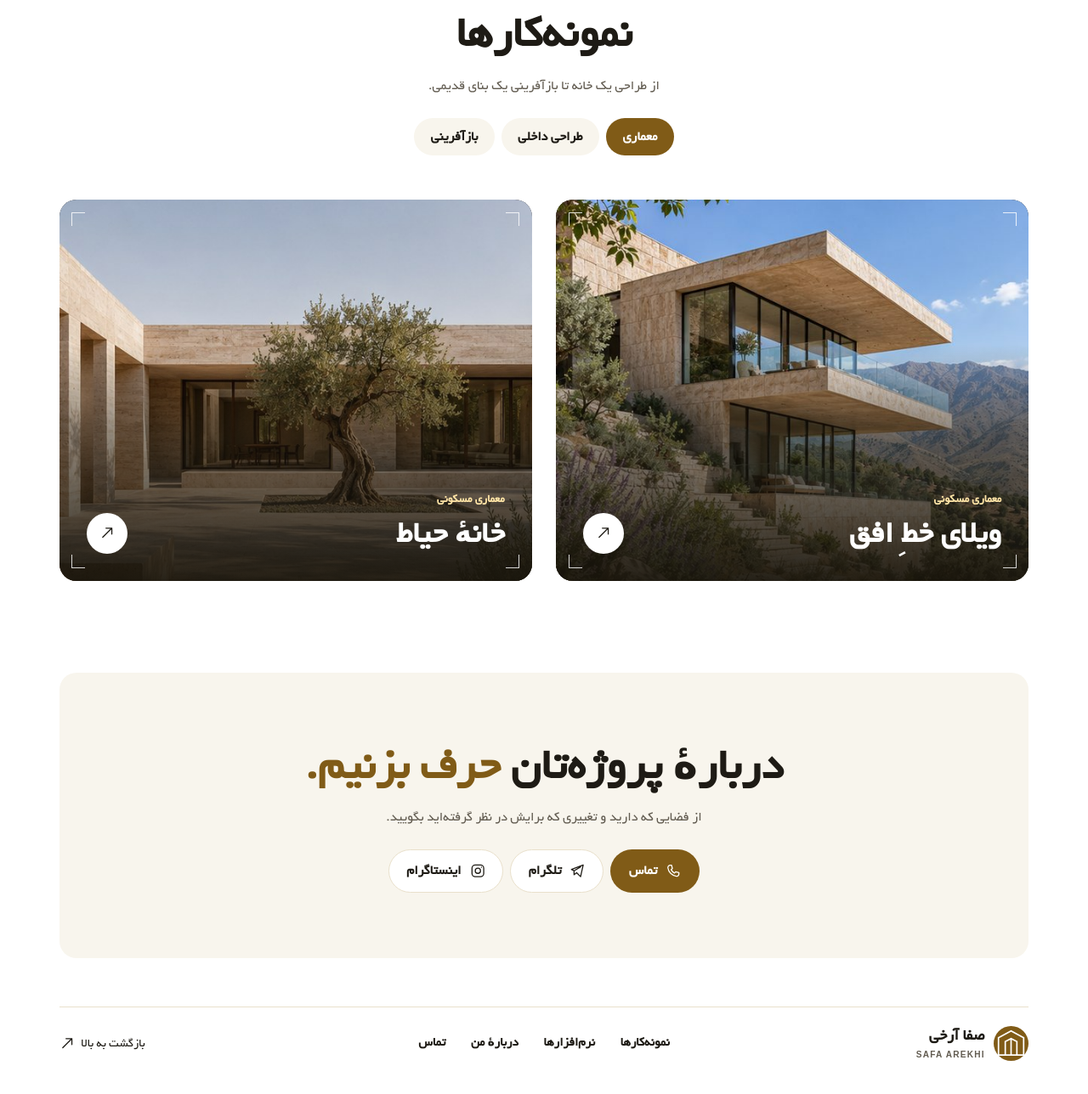
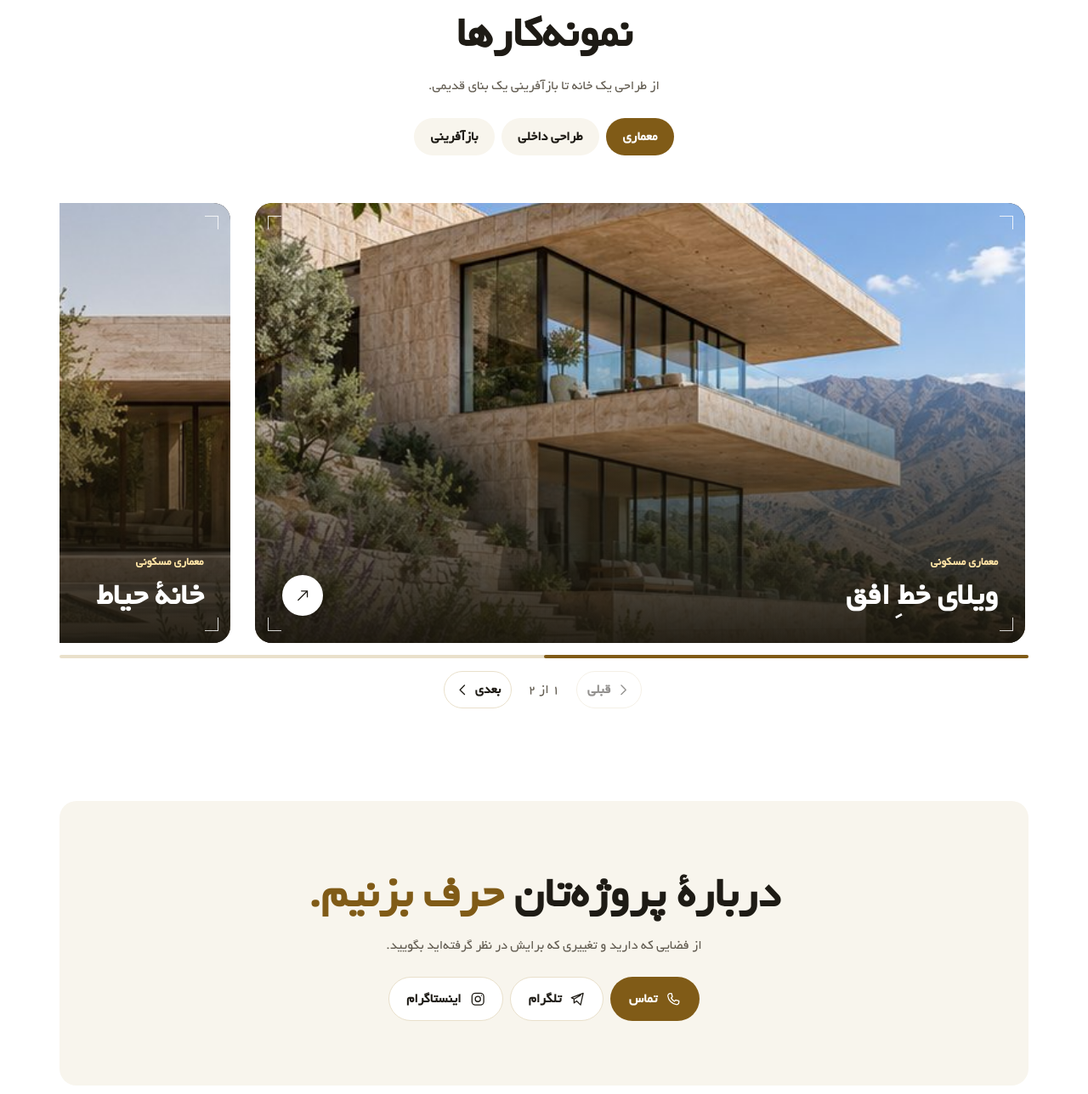
Before and after one commit to mostafaarekhi/mostafaarekhi.github.io, a PHP site: page /safaarekhi/index.html in a window 1280 px wide. Shown: the part 2211-3499 px from the top of the page at 85% size. Before the commit the page ends 3460 px from the top, so only its background shows below. Run offline with PHP 8.4, Linux system fonts and the light colour scheme.

Commit message:
Publish the project carousel and Persian glyph correction

```diff
--- a/safaarekhi/index.html
+++ b/safaarekhi/index.html
@@ -4,11 +4,11 @@
   <meta charset="utf-8">
   <meta name="viewport" content="width=device-width, initial-scale=1">
   <meta name="theme-color" content="#ffffff">
-  <meta name="description" content="پورتفولیوی صفا آرخی در زمینهٔ معماری، طراحی داخلی و بازآفرینی فضا.">
+  <meta name="description" content="پورتفولیوی صفا آرخی در زمینۀ معماری، طراحی داخلی و بازآفرینی فضا.">
   <title>صفا آرخی | معماری و طراحی فضا</title>
   <link rel="icon" href="assets/mark.svg" type="image/svg+xml">
-  <link rel="stylesheet" href="styles.css?v=white-gold">
-  <script src="site.js?v=reeni-1" defer></script>
+  <link rel="stylesheet" href="styles.css?v=project-slider-2">
+  <script src="site.js?v=project-slider-2" defer></script>
 </head>
 <body>
   <svg class="symbols" aria-hidden="true" xmlns="http://www.w3.org/2000/svg">
@@ -28,7 +28,7 @@
     </a>
     <nav aria-label="منوی اصلی">
       <a href="#top" aria-current="location">خانه</a>
-      <a href="#about">دربارهٔ من</a>
+      <a href="#about">دربارۀ من</a>
       <a href="#tools">نرم‌افزارها</a>
       <a href="#work">نمونه‌کارها</a>
     </nav>
@@ -39,10 +39,10 @@
     <section class="hero wrap" aria-labelledby="hero-title">
       <div class="hero-copy">
         <h1 id="hero-title">من صفا آرخی‌ام.<br><em>معماری و طراحی فضا</em></h1>
-        <p class="hero-description">به نور، مصالح و شیوهٔ استفاده از فضا نگاه می‌کنم تا هر طرح از نیازهای واقعی همان مکان شکل بگیرد.</p>
+        <p class="hero-description">به نور، مصالح و شیوۀ استفاده از فضا نگاه می‌کنم تا هر طرح از نیازهای واقعی همان مکان شکل بگیرد.</p>
         <div class="hero-actions">
           <a class="button button-primary" href="#work">دیدن نمونه‌کارها <svg class="icon" aria-hidden="true"><use href="#i-arrow"/></svg></a>
-          <a class="button button-outline" href="#about">دربارهٔ من</a>
+          <a class="button button-outline" href="#about">دربارۀ من</a>
         </div>
       </div>
       <div class="hero-stage">
@@ -67,20 +67,20 @@
             </g>
           </svg>
           <img class="hero-building" src="assets/villa-elevation.webp" alt="رندر معماری ویلایی با سقف کشیده، نمای سنگی و پنجره‌های سرتاسری" width="1460" height="500" fetchpriority="high">
-          <figcaption class="elevation-caption">مطالعهٔ نما</figcaption>
+          <figcaption class="elevation-caption">مطالعۀ نما</figcaption>
         </figure>
       </div>
     </section>
 
     <section id="about" class="section about wrap" aria-labelledby="about-title">
       <figure class="about-visual">
-        <img src="assets/material.jpg" alt="پلهٔ روشن کنار دیوار سنگی با سایهٔ مورب" width="625" height="625" loading="lazy">
+        <img src="assets/material.jpg" alt="پلۀ روشن کنار دیوار سنگی با سایۀ مورب" width="625" height="625" loading="lazy">
         <figcaption>نور، بافت و فضا</figcaption>
       </figure>
       <div class="about-copy">
-        <h2 id="about-title">دربارهٔ من</h2>
+        <h2 id="about-title">دربارۀ من</h2>
         <p>این مجموعه به طراحی خانه‌ها، فضاهای داخلی و بازآفرینی بناها می‌پردازد.</p>
-        <p>نور طبیعی، بافت مصالح و نحوهٔ استفاده از فضا در شکل‌گیری هر طرح نقش دارند.</p>
+        <p>نور طبیعی، بافت مصالح و نحوۀ استفاده از فضا در شکل‌گیری هر طرح نقش دارند.</p>
         <a class="about-link button button-primary" href="#contact" data-contact-entry hidden>از پروژه‌ات بگو <svg class="icon" aria-hidden="true"><use href="#i-arrow"/></svg></a>
       </div>
     </section>
@@ -148,26 +148,26 @@
       </div>
       <p id="filter-status" class="sr-only" role="status"></p>
 
-      <div class="project-grid">
+      <div class="project-grid" id="project-slider" role="group" aria-label="اسلایدر نمونه‌کارها" tabindex="0">
         <article id="horizon" class="project" data-category="architecture">
           <div class="project-media"><img src="assets/horizon.jpg" alt="ویلای سنگی و شیشه‌ای رو به شیب و کوه" width="625" height="625" loading="lazy"></div>
           <div class="project-body"><p class="project-type">معماری مسکونی</p><h3>ویلای خطِ افق</h3><p class="project-description">دو حجم کشیده روی شیب می‌نشینند و منظره را از اتاق نشیمن تا تراس قاب می‌گیرند.</p><button type="button" class="project-open" aria-label="جزئیات ویلای خط افق" hidden><span class="sr-only">دیدن پروژه</span><svg class="icon" aria-hidden="true"><use href="#i-up"/></svg></button></div>
         </article>
         <article id="courtyard" class="project" data-category="architecture">
           <div class="project-media"><img src="assets/courtyard.jpg" alt="حیاط مرکزی با درخت زیتون و رواق سنگی" width="625" height="625" loading="lazy"></div>
-          <div class="project-body"><p class="project-type">معماری مسکونی</p><h3>خانهٔ حیاط</h3><p class="project-description">رواقی سنگی میان اتاق‌ها و حیاط می‌نشیند و سایه‌اش در طول روز به اطراف درخت زیتون می‌رسد.</p><button type="button" class="project-open" aria-label="جزئیات خانهٔ حیاط" hidden><span class="sr-only">دیدن پروژه</span><svg class="icon" aria-hidden="true"><use href="#i-up"/></svg></button></div>
+          <div class="project-body"><p class="project-type">معماری مسکونی</p><h3>خانۀ حیاط</h3><p class="project-description">رواقی سنگی میان اتاق‌ها و حیاط می‌نشیند و سایه‌اش در طول روز به اطراف درخت زیتون می‌رسد.</p><button type="button" class="project-open" aria-label="جزئیات خانۀ حیاط" hidden><span class="sr-only">دیدن پروژه</span><svg class="icon" aria-hidden="true"><use href="#i-up"/></svg></button></div>
         </article>
         <article id="interior" class="project" data-category="interiors" hidden>
           <div class="project-media"><img src="assets/interior.jpg" alt="نشیمن چوبی با نور مایل و مبلمان پارچه‌ای" width="625" height="625" loading="lazy"></div>
-          <div class="project-body"><p class="project-type">طراحی داخلی مسکونی</p><h3>خانهٔ چوب و نور</h3><p class="project-description">کمدها و قفسه‌ها در یک دیوار چوبی جمع می‌شوند تا جای نشستن کنار پنجره آزاد بماند.</p><button type="button" class="project-open" aria-label="جزئیات خانهٔ چوب و نور" hidden><span class="sr-only">دیدن پروژه</span><svg class="icon" aria-hidden="true"><use href="#i-up"/></svg></button></div>
+          <div class="project-body"><p class="project-type">طراحی داخلی مسکونی</p><h3>خانۀ چوب و نور</h3><p class="project-description">کمدها و قفسه‌ها در یک دیوار چوبی جمع می‌شوند تا جای نشستن کنار پنجره آزاد بماند.</p><button type="button" class="project-open" aria-label="جزئیات خانۀ چوب و نور" hidden><span class="sr-only">دیدن پروژه</span><svg class="icon" aria-hidden="true"><use href="#i-up"/></svg></button></div>
         </article>
         <article id="cafe" class="project" data-category="interiors" hidden>
           <div class="project-media"><img src="assets/cafe.jpg" alt="کافه با پیشخوان سفالی، پنجره بلند و میزهای چوبی" width="625" height="625" loading="lazy"></div>
-          <div class="project-body"><p class="project-type">طراحی داخلی تجاری</p><h3>کافهٔ خاک و نور</h3><p class="project-description">پیشخوان سفالی مسیر سفارش را مشخص می‌کند و میزهای کنار پنجره برای مکث و گفت‌وگو جا باز می‌کنند.</p><button type="button" class="project-open" aria-label="جزئیات کافهٔ خاک و نور" hidden><span class="sr-only">دیدن پروژه</span><svg class="icon" aria-hidden="true"><use href="#i-up"/></svg></button></div>
+          <div class="project-body"><p class="project-type">طراحی داخلی تجاری</p><h3>کافۀ خاک و نور</h3><p class="project-description">پیشخوان سفالی مسیر سفارش را مشخص می‌کند و میزهای کنار پنجره برای مکث و گفت‌وگو جا باز می‌کنند.</p><button type="button" class="project-open" aria-label="جزئیات کافۀ خاک و نور" hidden><span class="sr-only">دیدن پروژه</span><svg class="icon" aria-hidden="true"><use href="#i-up"/></svg></button></div>
         </article>
         <article id="brick-house" class="project" data-category="reuse" hidden>
           <div class="project-media"><img src="assets/brick-house.jpg" alt="حیاط آجری قدیمی با حوض باریک و الحاق سنگی روشن" width="625" height="625" loading="lazy"></div>
-          <div class="project-body"><p class="project-type">بازآفرینی خانهٔ قدیمی</p><h3>خانهٔ آجر و آب</h3><p class="project-description">طاق‌های آجری حفظ می‌شوند و یک فضای نشیمن تازه کنار حوض باریک به حیاط اضافه می‌شود.</p><button type="button" class="project-open" aria-label="جزئیات خانهٔ آجر و آب" hidden><span class="sr-only">دیدن پروژه</span><svg class="icon" aria-hidden="true"><use href="#i-up"/></svg></button></div>
+          <div class="project-body"><p class="project-type">بازآفرینی خانۀ قدیمی</p><h3>خانۀ آجر و آب</h3><p class="project-description">طاق‌های آجری حفظ می‌شوند و یک فضای نشیمن تازه کنار حوض باریک به حیاط اضافه می‌شود.</p><button type="button" class="project-open" aria-label="جزئیات خانۀ آجر و آب" hidden><span class="sr-only">دیدن پروژه</span><svg class="icon" aria-hidden="true"><use href="#i-up"/></svg></button></div>
         </article>
         <article id="gallery" class="project" data-category="reuse" hidden>
           <div class="project-media"><img src="assets/gallery.jpg" alt="گالری روشن در فضای بازآفرینی شده با طاق آجری" width="625" height="625" loading="lazy"></div>
@@ -175,14 +175,15 @@
         </article>
       </div>
       <div class="gallery-nav" role="group" aria-label="پیمایش پروژه‌های این دسته" hidden>
-        <button type="button" data-gallery-step="-1" aria-label="پروژهٔ قبلی" disabled><svg class="icon" aria-hidden="true"><use href="#i-chevron"/></svg></button>
-        <span class="gallery-dots" aria-hidden="true"><i></i><i></i></span>
-        <button type="button" data-gallery-step="1" aria-label="پروژهٔ بعدی"><svg class="icon" aria-hidden="true"><use href="#i-chevron"/></svg></button>
+        <span class="gallery-progress" aria-hidden="true"></span>
+        <button type="button" data-gallery-step="-1" aria-controls="project-slider" aria-label="پروژۀ قبلی" aria-disabled="true"><svg class="icon" aria-hidden="true"><use href="#i-chevron"/></svg>قبلی</button>
+        <output class="gallery-count" aria-live="polite"></output>
+        <button type="button" data-gallery-step="1" aria-controls="project-slider" aria-label="پروژۀ بعدی">بعدی<svg class="icon" aria-hidden="true"><use href="#i-chevron"/></svg></button>
       </div>
     </section>
 
     <section id="contact" class="contact wrap" aria-labelledby="contact-title" data-contact-entry hidden>
-      <h2 id="contact-title">دربارهٔ پروژه‌تان <em>حرف بزنیم.</em></h2>
+      <h2 id="contact-title">دربارۀ پروژه‌تان <em>حرف بزنیم.</em></h2>
       <p>از فضایی که دارید و تغییری که برایش در نظر گرفته‌اید بگویید.</p>
       <div class="contact-actions" aria-label="راه‌های تماس">
         <a class="button button-primary" data-contact="phone" hidden><svg class="icon" aria-hidden="true"><use href="#i-phone"/></svg> تماس</a>
@@ -193,7 +194,7 @@
   </main>
   <footer class="wrap footer">
     <a class="brand" href="#top" aria-label="صفا آرخی، ابتدای صفحه"><img src="assets/mark.svg" width="42" height="42" alt=""><span><strong>صفا آرخی</strong><small lang="en" dir="ltr">SAFA AREKHI</small></span></a>
-    <nav aria-label="پیوندهای پایین صفحه"><a href="#work">نمونه‌کارها</a><a href="#tools">نرم‌افزارها</a><a href="#about">دربارهٔ من</a><a href="#contact" data-contact-entry hidden>تماس</a></nav>
+    <nav aria-label="پیوندهای پایین صفحه"><a href="#work">نمونه‌کارها</a><a href="#tools">نرم‌افزارها</a><a href="#about">دربارۀ من</a><a href="#contact" data-contact-entry hidden>تماس</a></nav>
     <a class="footer-top" href="#top">بازگشت به بالا <svg class="icon" aria-hidden="true"><use href="#i-up"/></svg></a>
   </footer>
 
--- a/safaarekhi/styles.css
+++ b/safaarekhi/styles.css
@@ -188,9 +188,27 @@ h2 { font-size: clamp(2.1rem, 4.25vw, 3.75rem); line-height: 1.25; text-wrap: ba
 .filters button:hover { background: var(--gold-wash); color: var(--accent-dark); }
 .filters button[aria-pressed="true"] { color: white; background: var(--accent); }
 .project-grid { display: grid; grid-template-columns: repeat(2, minmax(0, 1fr)); gap: clamp(.8rem, 2.4vw, 1.8rem); }
+.project-grid[data-carousel] {
+  display: flex;
+  overflow-x: auto;
+  padding: .25rem;
+  scroll-padding-inline: .25rem;
+  scroll-snap-type: x mandatory;
+  overscroll-behavior-inline: contain;
+  scrollbar-width: none;
+  touch-action: pan-y pinch-zoom;
+  user-select: none;
+}
+.project-grid[data-dragging] { scroll-snap-type: none; }
+@media (pointer: fine) {
+  .project-grid[data-carousel] .project-open::after { cursor: grab; }
+  .project-grid[data-dragging], .project-grid[data-dragging] .project-open::after { cursor: grabbing; }
+}
+.project-grid[data-carousel] .project { flex: 0 0 80%; scroll-snap-align: start; }
 .project { position: relative; isolation: isolate; display: grid; align-items: end; min-width: 0; border-radius: var(--radius); background: #302b29; }
 .project-media, .project-body { grid-area: 1 / 1; }
 .project-media { height: 100%; aspect-ratio: 1.24; overflow: hidden; border-radius: inherit; }
+.project-grid[data-carousel] .project-media { aspect-ratio: 1.75; }
 .project-media img { width: 100%; height: 100%; object-fit: cover; transition: transform 580ms var(--ease); }
 .project-media::after { position: absolute; inset: 0; border-radius: inherit; background: linear-gradient(transparent 38%, #19150c70 60%, #19150cef); content: ""; pointer-events: none; }
 .project:hover img, .project:focus-within img { transform: scale(1.06); }
@@ -203,14 +221,18 @@ h2 { font-size: clamp(2.1rem, 4.25vw, 3.75rem); line-height: 1.25; text-wrap: ba
 .project-open:focus-visible { outline: none; }
 .project-open:focus-visible::after { outline: 2px solid var(--accent); outline-offset: 4px; border-radius: var(--radius); }
 .project:hover .project-open, .project:focus-within .project-open { color: white; background: var(--accent); }
-.gallery-nav { display: none; }
-.gallery-nav button, .dialog-header button { display: grid; place-items: center; width: 2.8rem; height: 2.8rem; border: 1px solid var(--line); border-radius: 50%; background: white; color: var(--ink); }
-.gallery-nav button:hover:enabled, .dialog-header button:hover { background: var(--accent); border-color: var(--accent); color: white; }
-.gallery-nav button:disabled { opacity: .45; cursor: default; }
-.gallery-nav button:first-child .icon { transform: rotate(180deg); }
-.gallery-dots { display: flex; align-items: center; gap: .32rem; }
-.gallery-dots i { width: .38rem; height: .38rem; border-radius: 1rem; background: #d9c8a4; }
-.gallery-nav[data-position="0"] i:first-child, .gallery-nav[data-position="1"] i:last-child { width: .9rem; background: var(--accent); }
+.gallery-nav { display: grid; grid-template-columns: 1fr auto 1fr; align-items: center; gap: .9rem .65rem; margin-block-start: .65rem; }
+.gallery-progress { position: relative; grid-column: 1 / -1; height: .24rem; border-radius: 1rem; background: var(--line); }
+.gallery-progress::after { position: absolute; inset-block: 0; inset-inline-start: calc(100% * var(--gallery-index, 0) / var(--gallery-count, 1)); width: calc(100% / var(--gallery-count, 1)); border-radius: inherit; background: var(--accent); content: ""; transition: inset-inline-start 260ms var(--ease); }
+.gallery-nav button:first-of-type { justify-self: end; }
+.gallery-nav button:last-of-type { justify-self: start; }
+.gallery-nav button, .dialog-header button { display: inline-flex; align-items: center; justify-content: center; min-height: 2.8rem; border: 1px solid var(--line); border-radius: 99rem; background: white; color: var(--ink); }
+.gallery-nav button { gap: .36rem; padding-inline: .72rem; font-weight: 700; }
+.dialog-header button { width: 2.8rem; }
+.gallery-nav button:not([aria-disabled="true"]):hover, .dialog-header button:hover { background: var(--accent); border-color: var(--accent); color: white; }
+.gallery-nav button[aria-disabled="true"] { opacity: .48; cursor: default; }
+.gallery-nav button:first-of-type .icon { transform: rotate(180deg); }
+.gallery-count { min-width: 3.5rem; color: var(--muted); text-align: center; }
 
 .contact { padding: clamp(2rem, 6vw, 5rem) clamp(.8rem, 3vw, 2rem); border-radius: var(--radius); background: var(--surface); text-align: center; }
 .contact p { margin-block-start: .7rem; color: var(--muted); }
@@ -265,11 +287,9 @@ dialog::backdrop { background: #211b11b3; }
 @media (max-width: 31rem) {
   .button { padding-inline: .8rem; min-height: 2.9rem; font-size: .94rem; }
   .site-header nav a { padding-inline: .43rem; }
-  .project-grid { display: flex; overflow-x: auto; padding: .25rem; scroll-snap-type: x mandatory; overscroll-behavior-inline: contain; scrollbar-width: none; }
-  .project { flex: 0 0 88%; scroll-snap-align: start; }
-  .project-media { aspect-ratio: 1.08; }
+  .project-grid[data-carousel] .project { flex-basis: 88%; }
+  .project-media, .project-grid[data-carousel] .project-media { aspect-ratio: 1.08; }
   .project-open { width: 2.75rem; height: 2.75rem; }
-  .gallery-nav { display: flex; justify-content: center; align-items: center; gap: .7rem; margin-block-start: .85rem; }
   .filters { gap: .32rem; }
   .filters button { padding-inline: .68rem; font-size: .92rem; }
   .contact-actions { gap: .38rem; }
```
Also changed, not shown: safaarekhi/site.js (+101 -10 lines).
